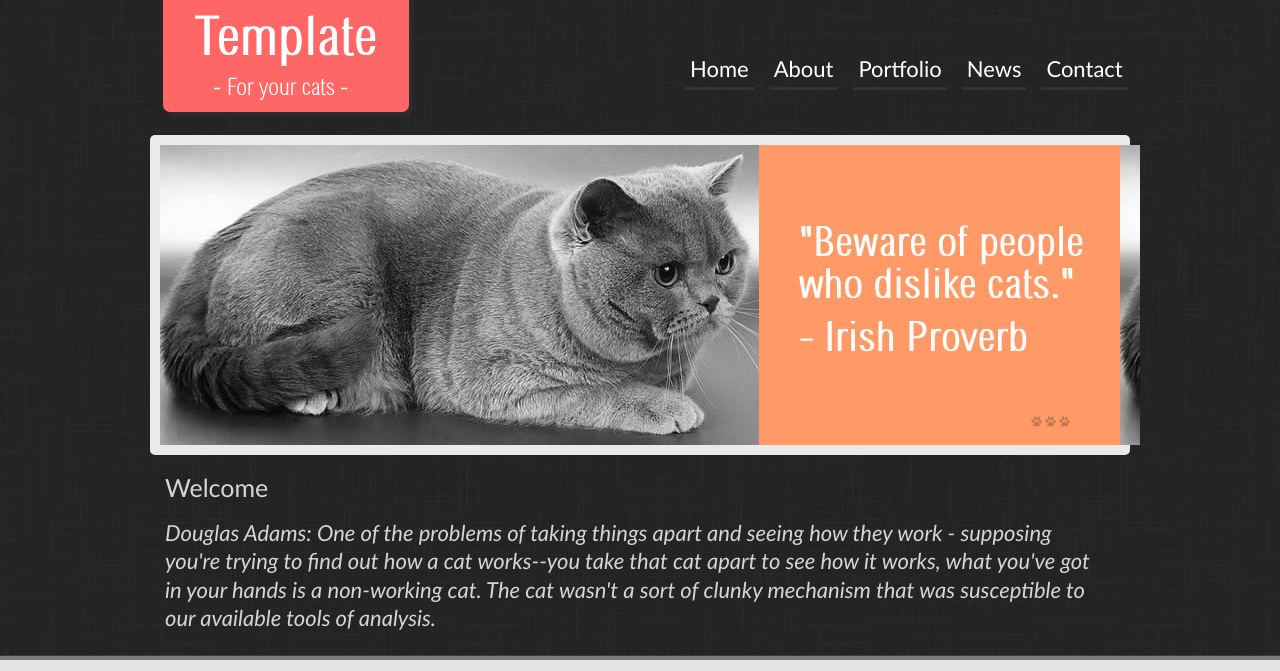
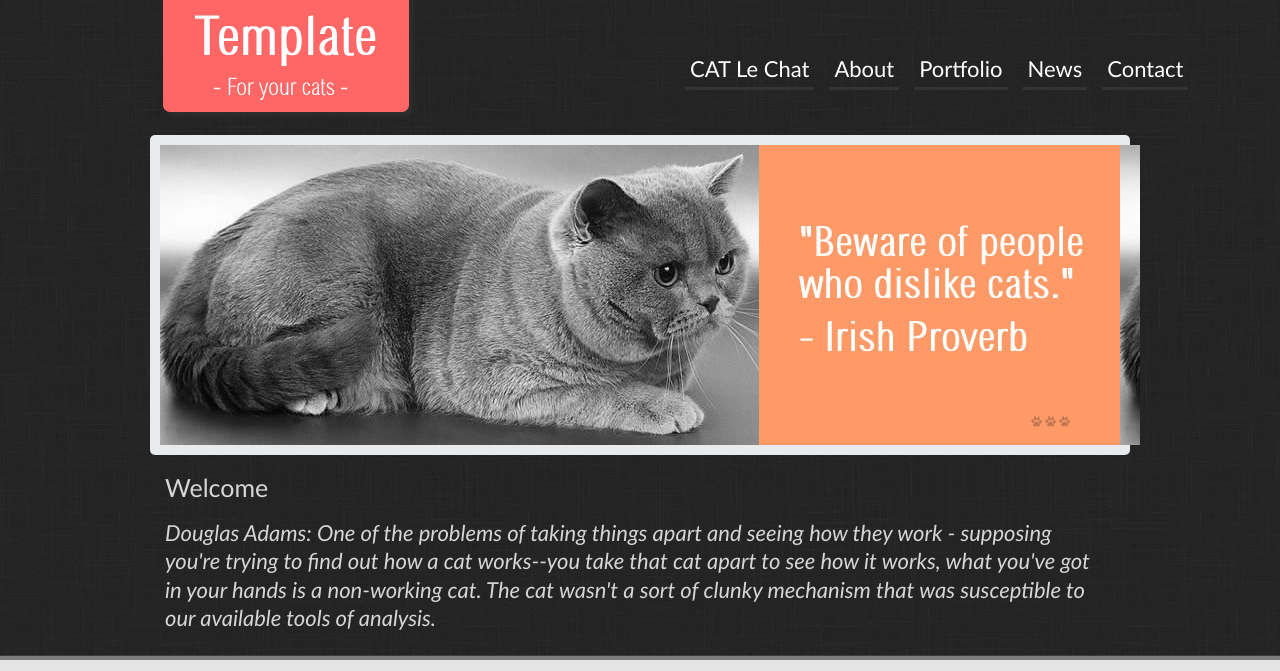
Before and after one commit to JohnnyChann4/CAT, a plain HTML site: page index.html in a window 1280 px wide. Shown: the top 671 px of the page. Drawn offline with Linux system fonts and the light colour scheme.

Commit message:
index.html
CAT LE CHAT

```diff
--- a/index.html
+++ b/index.html
@@ -31,7 +31,7 @@ $(function () {
     <!--start menu-->
     <nav>
       <ul>
-        <li><a href="#">Home</a></li>
+        <li><a href="#">CAT le chat</a></li>
         <li><a href="#">About</a></li>
         <li><a href="#">Portfolio</a></li>
         <li><a href="#">News</a></li>
```
